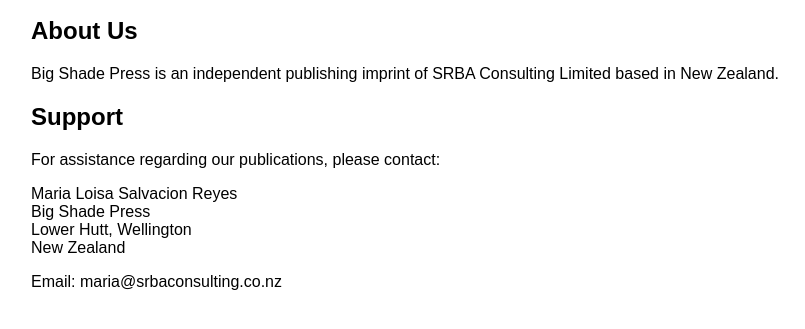
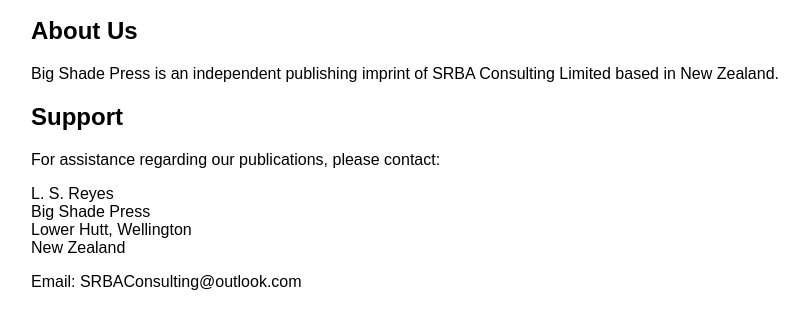
Before and after one commit to MariaReyes99/Big_Shade_Press, a plain HTML site: page index.html in a window 1280 px wide. Shown: the part 119-448 px from the top of the page, without its empty margins (209-1014 px from the left). Drawn offline with Linux system fonts and the light colour scheme.

Commit message:
Update contact name and email in index.html

```diff
--- a/index.html
+++ b/index.html
@@ -23,14 +23,14 @@
     </p>
 
     <p>
-        Maria Loisa Salvacion Reyes<br>
+        L. S. Reyes<br>
         Big Shade Press<br>
         Lower Hutt, Wellington<br>
         New Zealand
     </p>
 
     <p>
-        Email: maria@srbaconsulting.co.nz
+        Email: SRBAConsulting@outlook.com
     </p>
 
 </body>
```
